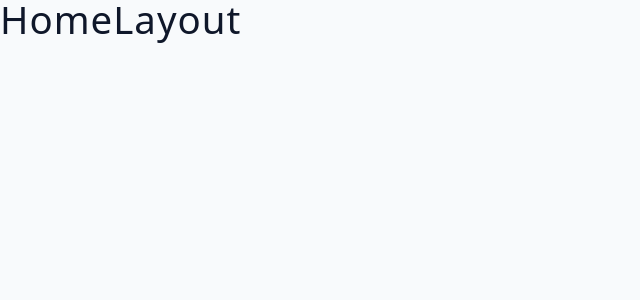
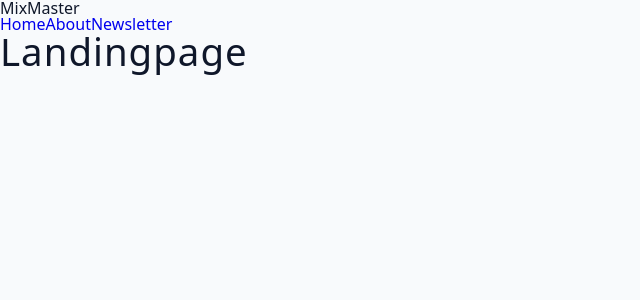
Before and after one commit to Louiskomekay/KOME-REACT-PROGRESS, a React (Vite) app in the folder 09-mixmaster/starter/: page / in a window 1280 px wide. Shown: the top 300 px of the page, without its empty margins (0-640 px from the left). Built offline with nearby package versions, Linux system fonts and the light colour scheme.

Commit message:
Latest update

```diff
--- a/09-mixmaster/starter/package.json
+++ b/09-mixmaster/starter/package.json
@@ -21,6 +21,7 @@
     "react-slick": "^0.29.0",
     "react-toastify": "^9.1.3",
     "slick-carousel": "^1.8.1",
+    "styled-components": "^6.0.7",
     "uuid": "^9.0.0",
     "values.js": "^2.1.1"
   },
--- a/09-mixmaster/starter/src/App.jsx
+++ b/09-mixmaster/starter/src/App.jsx
@@ -4,11 +4,25 @@
 const router = createBrowserRouter([
   {
     path: '/',
-    element: <HomeLayout />
-  },
-  {
-    path: '/about',
-    element: <About />
+    element: <HomeLayout />,
+    children: [
+      {
+        index: true,
+        element: <Landingpage />
+      },
+      {
+        path: 'about',
+        element: <About />
+      },
+      {
+        path: 'cocktail',
+        element: <Cocktail />
+      },
+      {
+        path: 'newsletter',
+        element: <Newsletter />
+      },
+    ]
   },
 ])
 
--- /dev/null
+++ b/09-mixmaster/starter/src/components/Navbar.jsx
@@ -0,0 +1,20 @@
+import { NavLink } from 'react-router-dom'
+
+const Navbar = () => {
+    return (
+        <nav>
+            <div className="nav-center">
+                <span className="logo">
+                    MixMaster
+                </span>
+                <div className="nav-links">
+                    <NavLink to='/' className="nav-link">Home</NavLink>
+                    <NavLink to='/about' className="nav-link">About</NavLink>
+                    <NavLink to='/newsletter' className="nav-link">Newsletter</NavLink>
+                </div>
+            </div>
+        </nav>
+    )
+}
+
+export default Navbar
--- a/09-mixmaster/starter/src/pages/About.jsx
+++ b/09-mixmaster/starter/src/pages/About.jsx
@@ -1,6 +1,12 @@
+import { Link } from "react-router-dom";
+
+
 const About = () => {
     return (
-        <h2>About</h2>
+        <div>
+            <h1>About</h1>
+            <Link to='/'>About page</Link>
+        </div>
     )
 }
 
--- a/09-mixmaster/starter/src/pages/HomeLayout.jsx
+++ b/09-mixmaster/starter/src/pages/HomeLayout.jsx
@@ -1,6 +1,12 @@
+import { Outlet } from "react-router-dom";
+import Navbar from "../components/Navbar";
+
 const HomeLayout = () => {
     return (
-        <h2>HomeLayout</h2>
+        <div>
+            <Navbar />
+            <Outlet />
+        </div>
     )
 }
 
```
Also changed, not shown: 1 other file (tests, documents, lock files or other folders).
